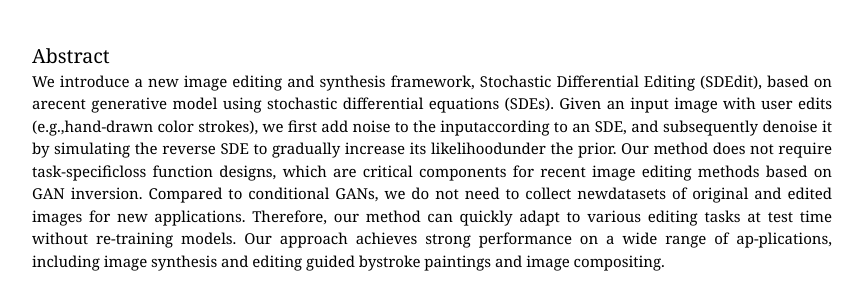
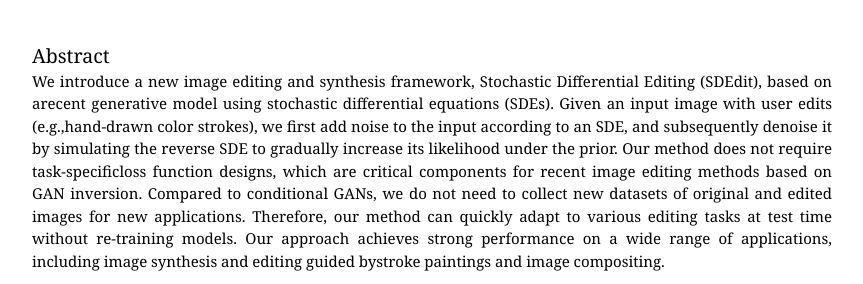
Before and after one commit to sde-image-editing/sde-image-editing.github.io, a plain HTML site: page index.html in a window 1280 px wide. Shown: the part 788-1072 px from the top of the page, without its empty margins (208-1071 px from the left). Drawn offline with Linux system fonts and the light colour scheme.

Commit message:
Update index.html

```diff
--- a/index.html
+++ b/index.html
@@ -89,7 +89,7 @@ SDEdit is an image synthesis and editing framework based on stochastic different
 <h2>Abstract</h2>
 
 <div style="font-size:14px"><p align="justify">
-  We introduce a new image editing and synthesis framework, Stochastic Differential Editing (SDEdit), based on arecent generative model using stochastic differential equations (SDEs).  Given an input image with user edits (e.g.,hand-drawn color strokes), we first add noise to the inputaccording to an SDE, and subsequently denoise it by simulating the reverse SDE to gradually increase its likelihoodunder the prior.  Our method does not require task-specificloss function designs, which are critical components for recent image editing methods based on GAN inversion. Compared to conditional GANs, we do not need to collect newdatasets of original and edited images for new applications. Therefore,  our  method  can  quickly  adapt  to  various  editing tasks at test time without re-training models.  Our approach achieves strong performance on a wide range of ap-plications, including image synthesis and editing guided bystroke paintings and image compositing.
+  We introduce a new image editing and synthesis framework, Stochastic Differential Editing (SDEdit), based on arecent generative model using stochastic differential equations (SDEs).  Given an input image with user edits (e.g.,hand-drawn color strokes), we first add noise to the input according to an SDE, and subsequently denoise it by simulating the reverse SDE to gradually increase its likelihood under the prior. Our method does not require task-specificloss function designs, which are critical components for recent image editing methods based on GAN inversion. Compared to conditional GANs, we do not need to collect new datasets of original and edited images for new applications. Therefore, our method can quickly adapt to various editing tasks at test time without re-training models. Our approach achieves strong performance on a wide range of applications, including image synthesis and editing guided bystroke paintings and image compositing.
 </p></div>
 
 <a href="https://arxiv.org/abs/2108.01073">
```
